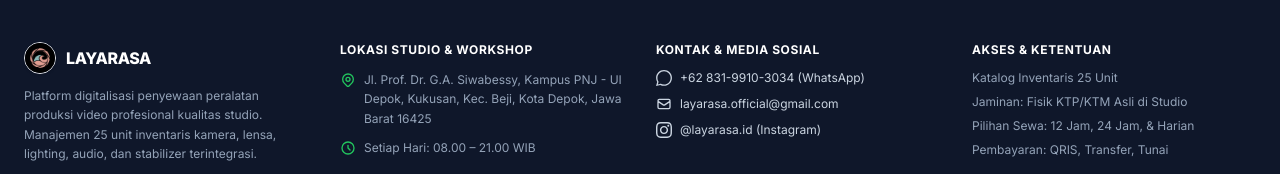
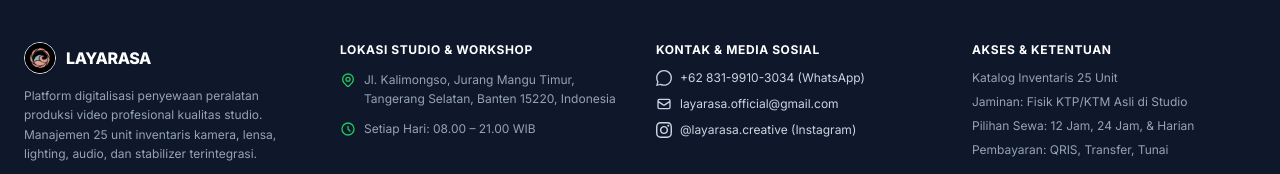
Before and after one commit to Shukaaa1/proyek-mpsia, a React (Vite) app: page / in a window 1280 px wide. Shown: the part 3887-4061 px from the top of the page. Built offline with nearby package versions, Linux system fonts and the light colour scheme; no server answers.

Commit message:
fix: update address and Instagram handle in UserFooter component

```diff
--- a/src/user/components/UserFooter.jsx
+++ b/src/user/components/UserFooter.jsx
@@ -39,7 +39,7 @@
                   <path strokeLinecap="round" strokeLinejoin="round" strokeWidth="2" d="M15 11a3 3 0 11-6 0 3 3 0 016 0z" />
                 </svg>
                 <p className="text-xs leading-relaxed text-slate-400">
-                  Jl. Prof. Dr. G.A. Siwabessy, Kampus PNJ - UI Depok, Kukusan, Kec. Beji, Kota Depok, Jawa Barat 16425
+                  Jl. Kalimongso, Jurang Mangu Timur, Tangerang Selatan, Banten 15220, Indonesia
                 </p>
               </div>
               <div className="flex items-center gap-2 text-slate-400 pt-1">
@@ -81,7 +81,7 @@
               </li>
               <li>
                 <a
-                  href="https://instagram.com/layarasa.id"
+                  href="https://instagram.com/layarasa.creative"
                   target="_blank"
                   rel="noopener noreferrer"
                   className="flex items-center gap-2 text-slate-300 hover:text-pink-400 transition-colors"
@@ -89,7 +89,7 @@
                   <svg className="w-4 h-4 text-pink-400 flex-shrink-0" fill="currentColor" viewBox="0 0 24 24">
                     <path d="M12 2.163c3.204 0 3.584.012 4.85.07 3.252.148 4.771 1.691 4.919 4.919.058 1.265.069 1.645.069 4.849 0 3.205-.012 3.584-.069 4.849-.149 3.225-1.664 4.771-4.919 4.919-1.266.058-1.644.07-4.85.07-3.204 0-3.584-.012-4.849-.07-3.26-.149-4.771-1.699-4.919-4.92-.058-1.265-.07-1.644-.07-4.849 0-3.204.013-3.583.07-4.849.149-3.227 1.664-4.771 4.919-4.919 1.266-.057 1.645-.069 4.849-.069zm0-2.163c-3.259 0-3.667.014-4.947.072-4.358.2-6.78 2.618-6.98 6.98-.059 1.281-.073 1.689-.073 4.948 0 3.259.014 3.668.072 4.948.2 4.358 2.618 6.78 6.98 6.98 1.281.058 1.689.072 4.948.072 3.259 0 3.668-.014 4.948-.072 4.354-.2 6.782-2.618 6.979-6.98.059-1.28.073-1.689.073-4.948 0-3.259-.014-3.667-.072-4.947-.196-4.354-2.617-6.78-6.979-6.98-1.281-.059-1.69-.073-4.949-.073zm0 5.838c-3.403 0-6.162 2.759-6.162 6.162s2.759 6.163 6.162 6.163 6.162-2.759 6.162-6.163c0-3.403-2.759-6.162-6.162-6.162zm0 10.162c-2.209 0-4-1.79-4-4 0-2.209 1.791-4 4-4s4 1.791 4 4c0 2.21-1.791 4-4 4zm6.406-11.845c-.796 0-1.441.645-1.441 1.44s.645 1.44 1.441 1.44c.795 0 1.439-.645 1.439-1.44s-.644-1.44-1.439-1.44z" />
                   </svg>
-                  <span>@layarasa.id (Instagram)</span>
+                  <span>@layarasa.creative (Instagram)</span>
                 </a>
               </li>
             </ul>
```
